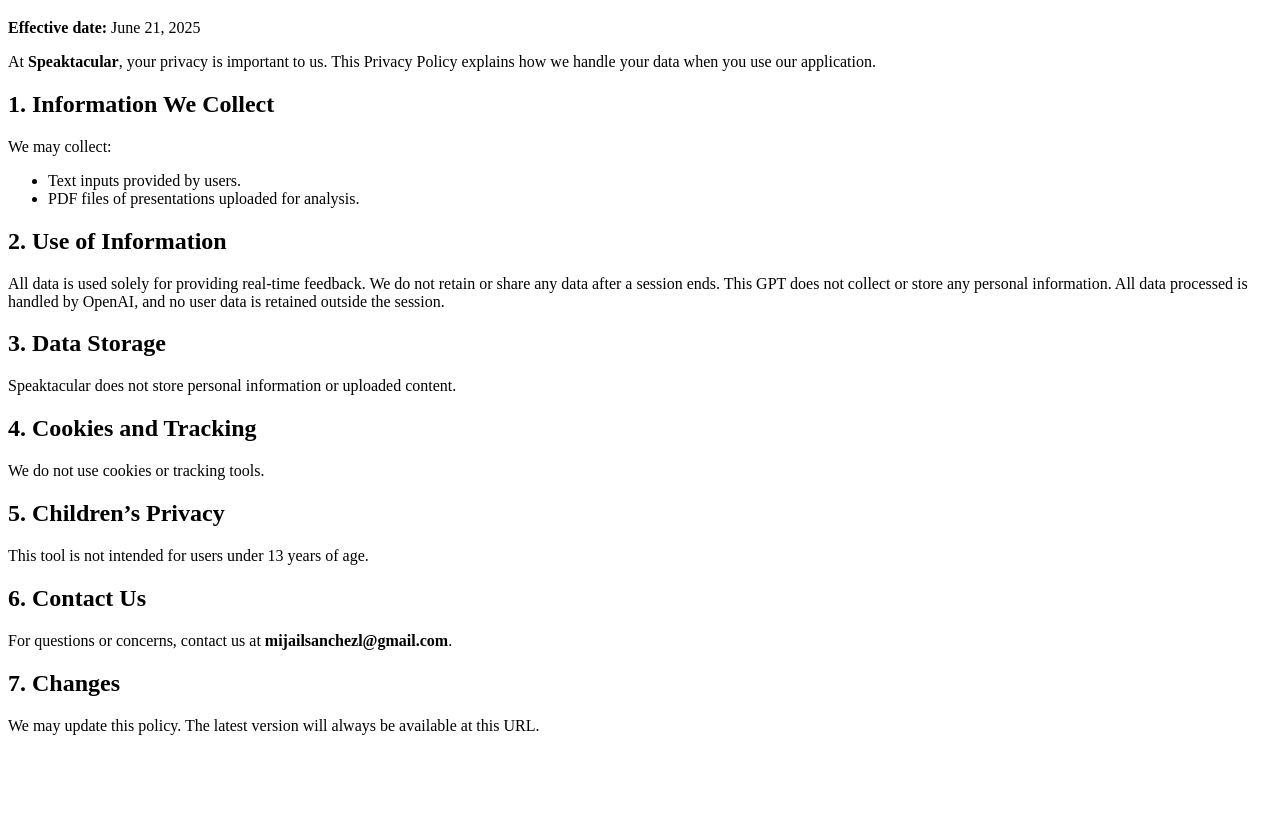
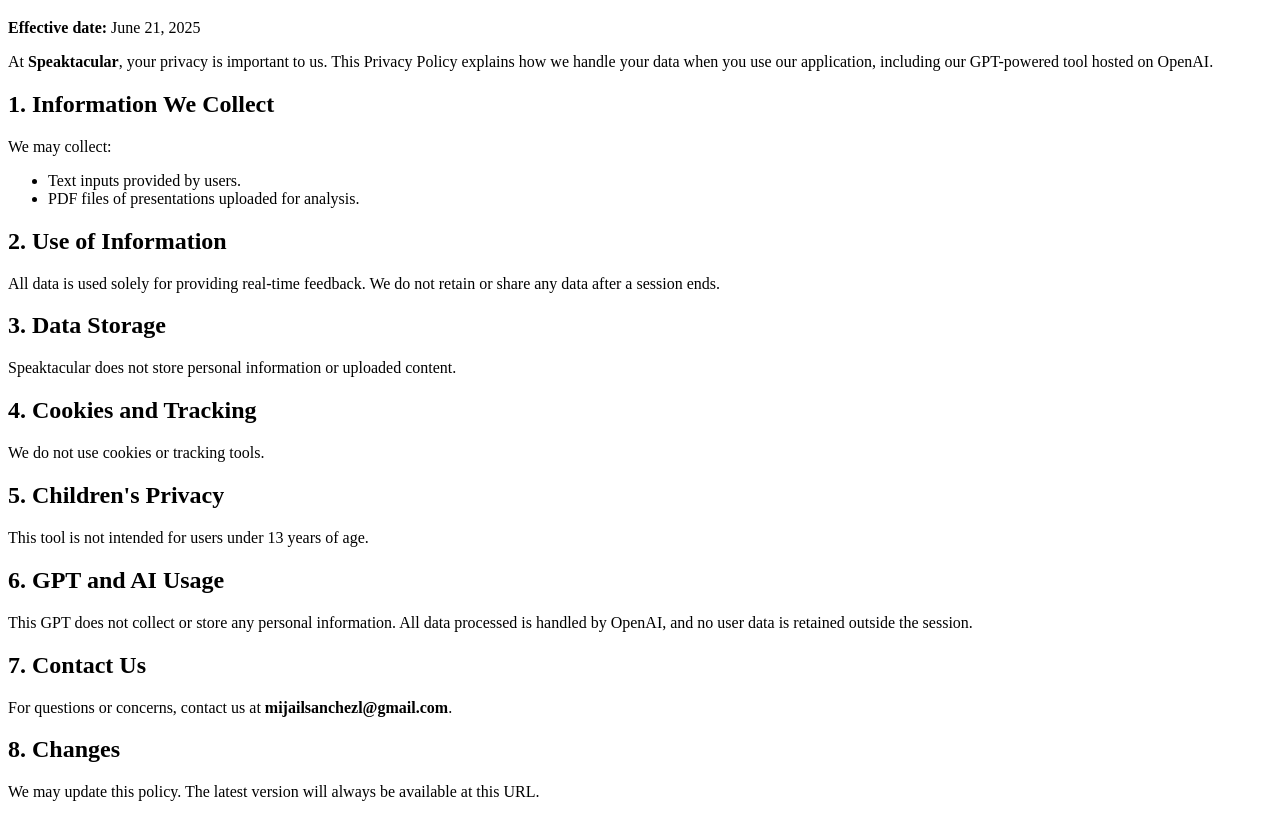
Before and after one commit to Martinsanchezlag/speaktacular-privacy, a plain HTML site: page index.html in a window 1280 px wide. Shown: the part 61-878 px from the top of the page. Before the commit the page ends 812 px from the top, so only its background shows below. Drawn offline with Linux system fonts and the light colour scheme.

Commit message:
Update index.html

```diff
--- a/index.html
+++ b/index.html
@@ -8,7 +8,7 @@
   <h1>Privacy Policy for Speaktacular</h1>
   <p><strong>Effective date:</strong> June 21, 2025</p>
 
-  <p>At <strong>Speaktacular</strong>, your privacy is important to us. This Privacy Policy explains how we handle your data when you use our application.</p>
+  <p>At <strong>Speaktacular</strong>, your privacy is important to us. This Privacy Policy explains how we handle your data when you use our application, including our GPT-powered tool hosted on OpenAI.</p>
 
   <h2>1. Information We Collect</h2>
   <p>We may collect:</p>
@@ -18,7 +18,7 @@
   </ul>
 
   <h2>2. Use of Information</h2>
-  <p>All data is used solely for providing real-time feedback. We do not retain or share any data after a session ends. This GPT does not collect or store any personal information. All data processed is handled by OpenAI, and no user data is retained outside the session.</p>
+  <p>All data is used solely for providing real-time feedback. We do not retain or share any data after a session ends.</p>
 
   <h2>3. Data Storage</h2>
   <p>Speaktacular does not store personal information or uploaded content.</p>
@@ -26,13 +26,16 @@
   <h2>4. Cookies and Tracking</h2>
   <p>We do not use cookies or tracking tools.</p>
 
-  <h2>5. Children’s Privacy</h2>
+  <h2>5. Children's Privacy</h2>
   <p>This tool is not intended for users under 13 years of age.</p>
 
-  <h2>6. Contact Us</h2>
+  <h2>6. GPT and AI Usage</h2>
+  <p>This GPT does not collect or store any personal information. All data processed is handled by OpenAI, and no user data is retained outside the session.</p>
+
+  <h2>7. Contact Us</h2>
   <p>For questions or concerns, contact us at <strong>mijailsanchezl@gmail.com</strong>.</p>
 
-  <h2>7. Changes</h2>
+  <h2>8. Changes</h2>
   <p>We may update this policy. The latest version will always be available at this URL.</p>
 </body>
 </html>
```
